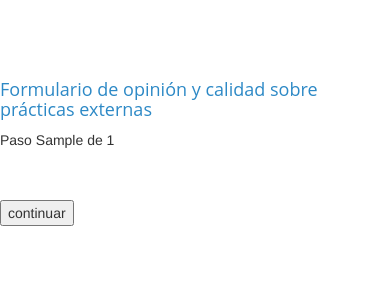
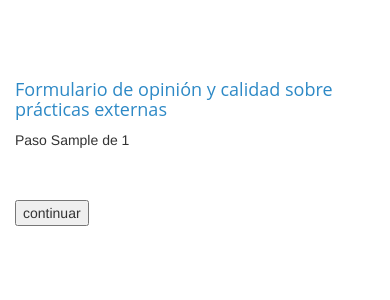
Before and after one commit to GREGOJSA/PFCJSA, a Django app: template sopa/templates/sopa/cuestionario.html in a window 390 px wide. Shown: the part 50-350 px from the top of the page. Run offline with Django 3.2, Linux system fonts and the light colour scheme; the template is opened without the code that fills it: most values are stand-ins (such as "Sample title", 1, 10 or a date in 2020); some libraries are stand-ins or nearby versions.

Commit message:
cambios form

```diff
--- a/sopa/templates/sopa/cuestionario.html
+++ b/sopa/templates/sopa/cuestionario.html
@@ -7,11 +7,11 @@
 
 
   <br>
-  <div class ="row col-md-8 col-md-offset-3"><br>
+  <div class ="col-md-8 col-md-offset-3"><br>
   <h3>Formulario de opinión y calidad sobre prácticas externas</h3>
 
 </div>
-  <div class="form-group row col-md-8 col-md-offset-3">
+  <div class="col-md-8 col-md-offset-3">
   <p>Paso {{ wizard.steps.step1 }} de {{ wizard.steps.count }}</p>
   <br>
   <form action="" method="post">{% csrf_token %}
```
Also changed, not shown: db.sqlite3.
